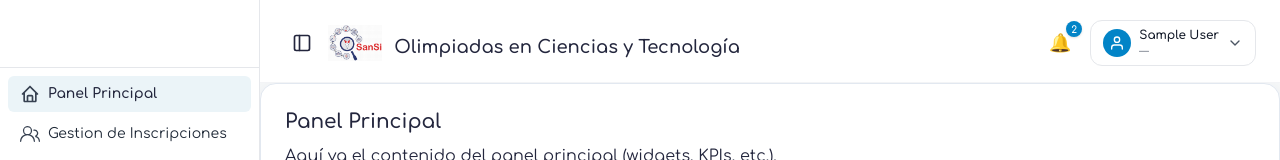
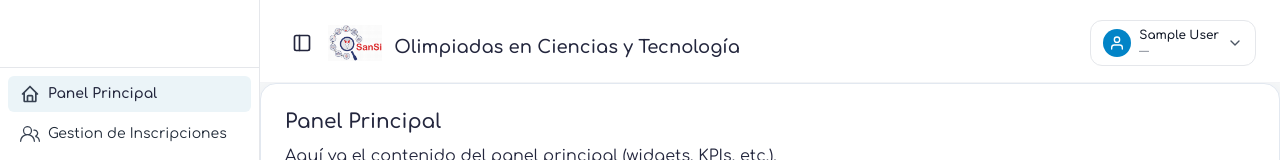
Before and after one commit to Cam1921/Olimpiadas-Front, a React (Vite) app: page /dashboard/panel-principal in a window 1280 px wide. Shown: the top 160 px of the page. Built offline with nearby package versions, Linux system fonts and the light colour scheme; sample sign-in values are in the browser's storage.

Commit message:
feat: agregar campanita de correcciones solo visible para evaluador

```diff
--- a/src/components/ui/Header.jsx
+++ b/src/components/ui/Header.jsx
@@ -74,6 +74,12 @@ export default function Header(props) {
 
   // Extraer info de la nueva estructura
   const persona = userData?.user?.personas?.[0];
+
+  // 👇 AQUÍ DEFINIMOS rolPersona
+  const rolPersona =
+    persona?.rols?.[0]?.nombre?.toLowerCase() ||
+    userData?.rol?.[0]?.toLowerCase() ||
+    "";
 
   const displayName = useMemo(() => {
     if (!persona) return userData?.user?.name || "—";
@@ -165,8 +171,10 @@ export default function Header(props) {
           </div>
         ) : showUser ? (
           <div className="flex items-center gap-3" ref={dropdownRef}>
-            {/* 🔔 Campanita de notificaciones */}
-            <CorreccionNotificationBell />
+            {/* 🔔 Campanita de notificaciones: SOLO EVALUADOR */}
+            {rolPersona.includes("evaluador") && (
+              <CorreccionNotificationBell />
+            )}
 
             {/* Menú de usuario */}
             <div className="relative">
```
